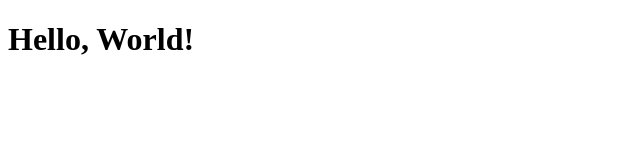
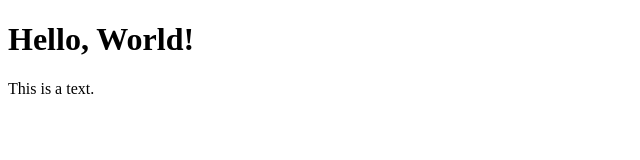
Before and after one commit to SantiSierra26/webprog, a plain HTML site: page hello.html in a window 1280 px wide. Shown: the full height of the page, 0-640 px from the left. Drawn offline with Linux system fonts and the light colour scheme.

Commit message:
Add a text

```diff
--- a/hello.html
+++ b/hello.html
@@ -6,5 +6,6 @@
 </head>
 <body>
     <h1>Hello, World!</h1>
+    <p>This is a text.</p>
 </body>
 </html>
```
